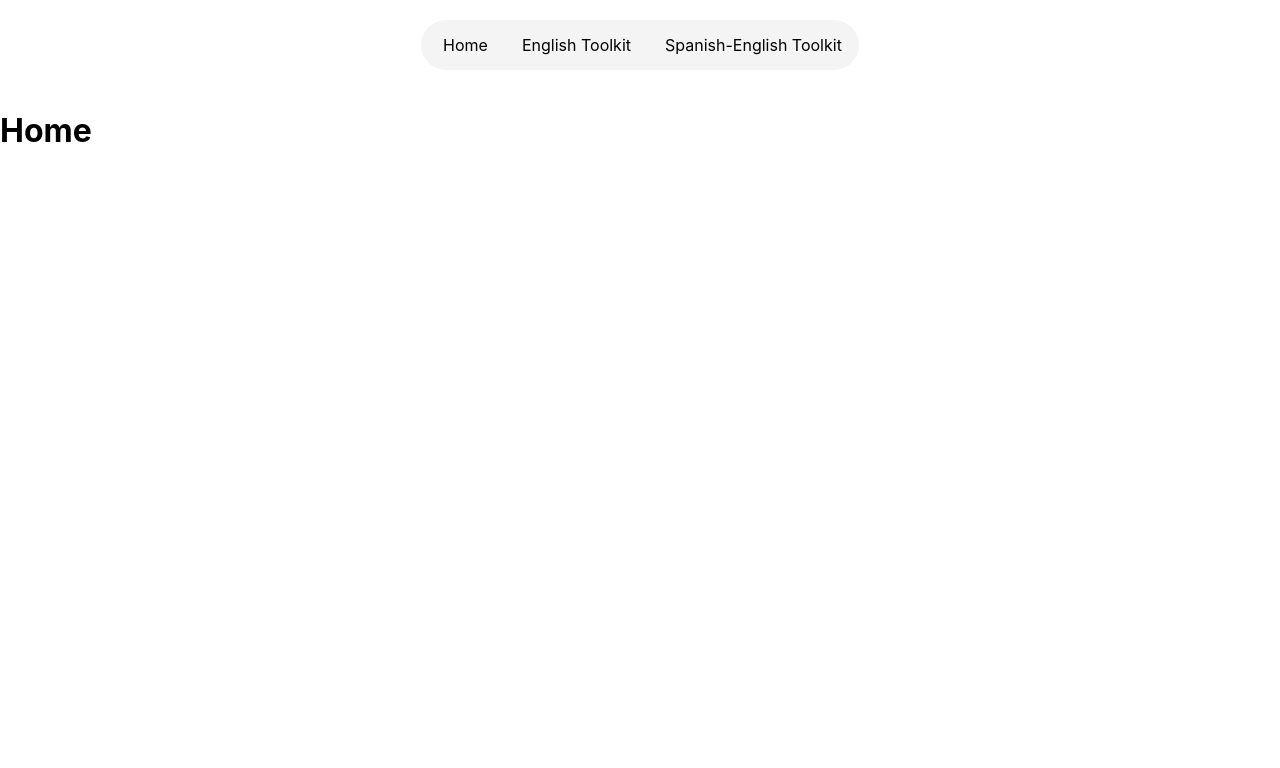
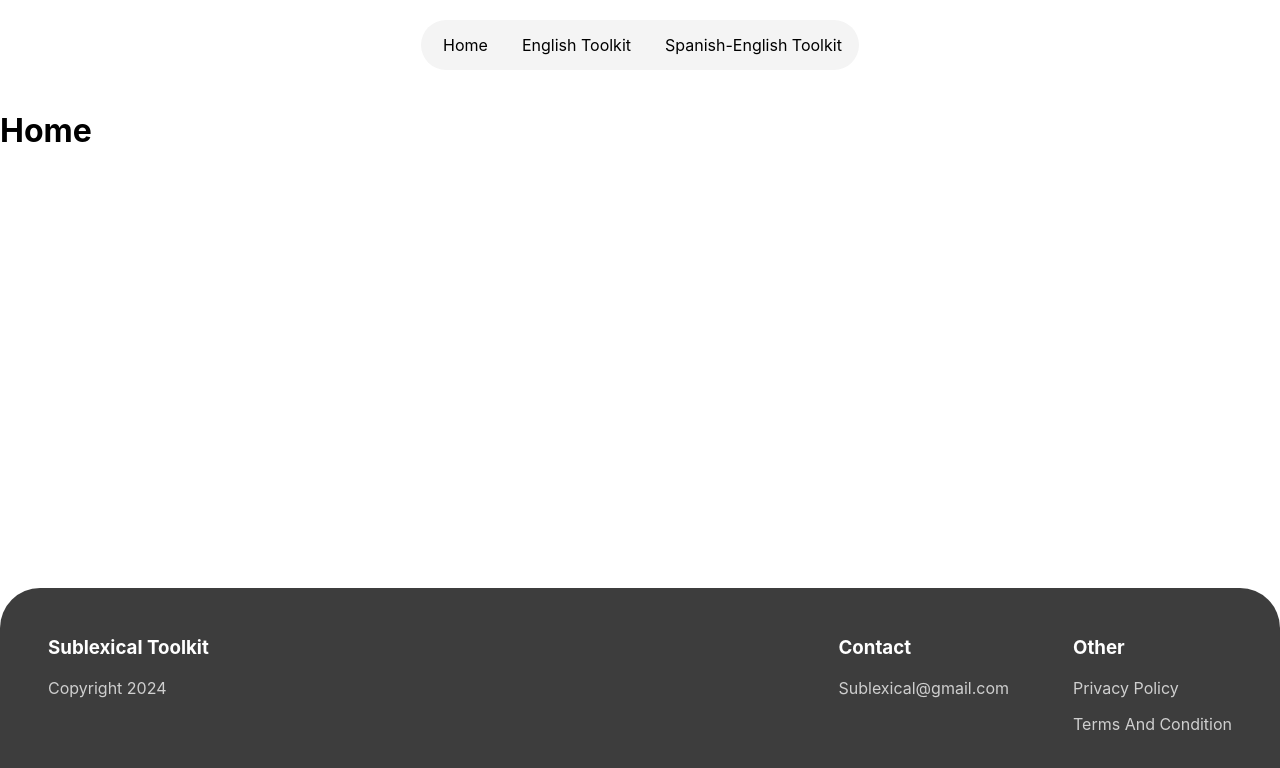
Before and after one commit to yusufmbaig/pg-toolkit-site, a React (Create React App) app: page / in a window 1280 px wide. Shown: the top 768 px of the page. Built offline with nearby package versions, Linux system fonts and the light colour scheme.

Commit message:
Feature: Footer Outlay Done

```diff
--- a/src/App.css
+++ b/src/App.css
@@ -36,3 +36,8 @@
     transform: rotate(360deg);
   }
 }
+#root {
+  height: 100dvh;
+  display: flex;
+  flex-direction: column;
+}
--- /dev/null
+++ b/src/components/Footer/Footer.css
@@ -0,0 +1,25 @@
+footer{
+    background-color: #3D3D3D;
+    display: flex;
+    flex-direction: row;
+    justify-content: space-between;
+    padding: 30px 48px 50px 48px;
+    /* padding : 1.5rem 3rem 5rem 3rem; */
+    color: white;
+    /* margin-top: auto; */
+    border-radius: 40px 40px 0rem  0rem ;
+}
+.FooterRightSide{
+    display: flex;
+    justify-content: center;
+    gap: 4rem;
+}
+p{
+    color: #CFCFCF;
+}
+
+.Footer{
+    margin-top: auto;
+}
+
+/* //top right bottom left */
--- a/src/components/Footer/Footer.jsx
+++ b/src/components/Footer/Footer.jsx
@@ -0,0 +1,29 @@
+import React from "react";
+import "./Footer.css";
+function Footer() {
+  return (
+    <>
+      <div className="Footer">
+        <footer>
+          <div className="SublexicalToolkit">
+            <h3>Sublexical Toolkit</h3>
+            <p>Copyright 2024</p>
+          </div>
+          <div className="FooterRightSide">
+            <div className="Contact">
+              <h3>Contact</h3>
+              <p>Sublexical@gmail.com</p>
+            </div>
+            <div className="Other">
+              <h3>Other</h3>
+              <p>Privacy Policy</p>
+              <p>Terms And Condition</p>
+            </div>
+          </div>
+        </footer>
+      </div>
+    </>
+  );
+}
+
+export default Footer;
--- a/src/components/Home/Home.jsx
+++ b/src/components/Home/Home.jsx
@@ -1,13 +1,15 @@
 import React from "react";
 import Navbar from "../Navbar/Navbar";
+import Footer from "../Footer/Footer";
 
 function Home() {
   return (
     <>
       <Navbar />
-      <div>
+      <div className="HomeContent">
         <h1>Home</h1>
       </div>
+      <Footer />
     </>
   );
 }
--- a/src/index.css
+++ b/src/index.css
@@ -5,7 +5,10 @@ body {
     sans-serif;
   -webkit-font-smoothing: antialiased;
   -moz-osx-font-smoothing: grayscale;
+  height: 100vh;
 }
+
+
 
 code {
   font-family: source-code-pro, Menlo, Monaco, Consolas, 'Courier New',
```
